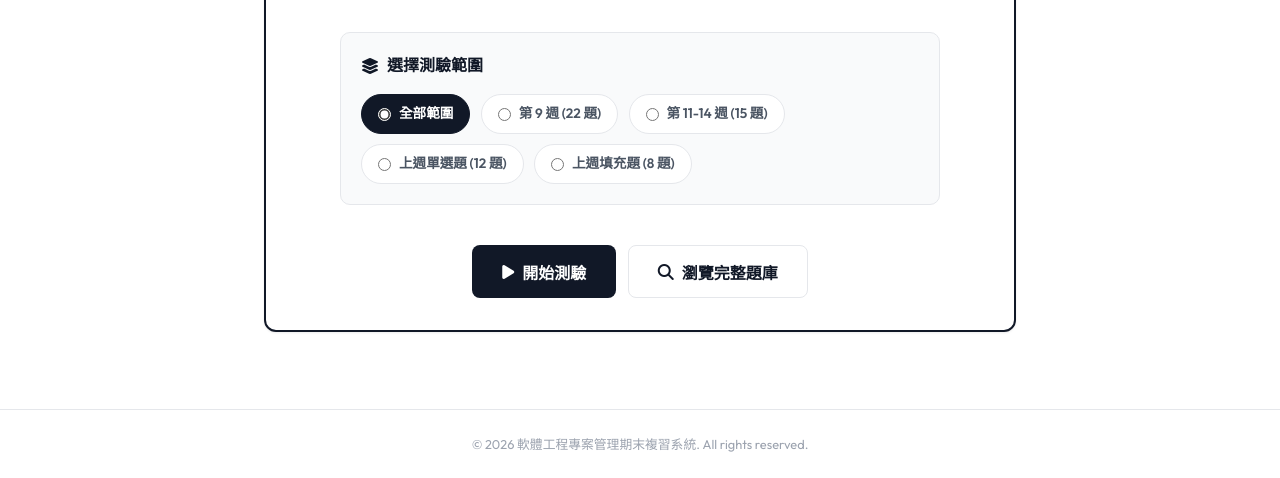
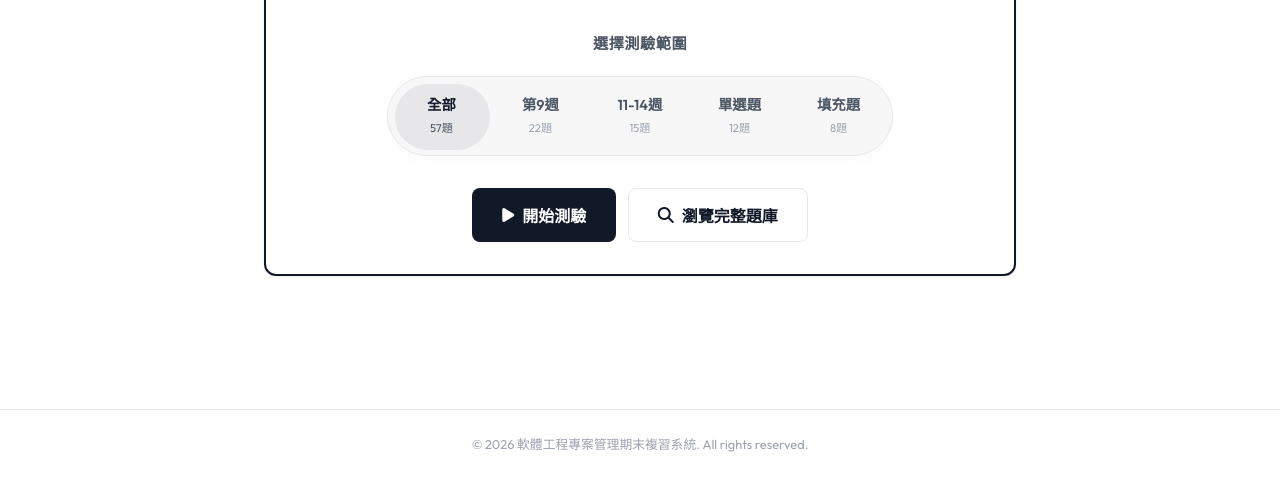
Before and after one commit to zenbrian/SPM_2026final_exam, a plain HTML site: page index.html in a window 1280 px wide. Shown: the part 322-800 px from the top of the page. Drawn offline with Linux system fonts and the light colour scheme.

Commit message:
feat: redesign quiz scope selection with interactive pill-shaped indicator and improved layout

```diff
--- a/app.js
+++ b/app.js
@@ -117,6 +117,21 @@ function updateHomeStats() {
     }
 }
 
+function updateScopeIndicator() {
+    const activeOption = document.querySelector('.scope-option.active');
+    const indicator = document.querySelector('.scope-indicator');
+    const container = document.querySelector('.scope-options');
+    if (activeOption && indicator && container) {
+        const rect = activeOption.getBoundingClientRect();
+        const containerRect = container.getBoundingClientRect();
+
+        indicator.style.left = `${rect.left - containerRect.left}px`;
+        indicator.style.width = `${rect.width}px`;
+        indicator.style.height = `${rect.height}px`;
+        indicator.style.top = `${rect.top - containerRect.top}px`;
+    }
+}
+
 // --- Data Fetching ---
 async function loadQuestions() {
     try {
@@ -132,6 +147,9 @@ async function loadQuestions() {
 
         // Render study guide
         renderStudyGuide(questionBank);
+
+        // Update scope indicator position once layout settles
+        setTimeout(updateScopeIndicator, 50);
     } catch (error) {
         console.error('Error loading questions:', error);
         if (elTotalQuestionsCount) {
@@ -176,6 +194,9 @@ function showView(viewName) {
         window.scrollTo({ top: 0 });
         setTimeout(() => {
             targetView.classList.add('active');
+            if (viewName === 'home') {
+                updateScopeIndicator();
+            }
         }, 50);
     }
 }
@@ -199,8 +220,12 @@ function setupEventListeners() {
             });
             e.target.closest('.scope-option').classList.add('active');
             updateHomeStats();
+            updateScopeIndicator();
         });
     });
+
+    // Handle recalculation on window resize for responsive layouts
+    window.addEventListener('resize', updateScopeIndicator);
 
     // Quiz view actions
     btnNextQuestion.addEventListener('click', advanceQuiz);
--- a/index.html
+++ b/index.html
@@ -67,28 +67,34 @@
                         </div>
 
                         <div class="scope-selection-card">
-                            <h3 class="scope-title"><i class="fa-solid fa-layer-group"></i> 選擇測驗範圍</h3>
+                            <h3 class="scope-title">選擇測驗範圍</h3>
                             <div class="scope-options">
                                 <label class="scope-option active">
                                     <input type="radio" name="quiz-scope" value="all" checked>
-                                    <span>全部範圍</span>
+                                    <span class="scope-name">全部</span>
+                                    <span class="scope-count">57題</span>
                                 </label>
                                 <label class="scope-option">
                                     <input type="radio" name="quiz-scope" value="week-9">
-                                    <span>第 9 週 (22 題)</span>
+                                    <span class="scope-name">第9週</span>
+                                    <span class="scope-count">22題</span>
                                 </label>
                                 <label class="scope-option">
                                     <input type="radio" name="quiz-scope" value="week-11-14">
-                                    <span>第 11-14 週 (15 題)</span>
+                                    <span class="scope-name">11-14週</span>
+                                    <span class="scope-count">15題</span>
                                 </label>
                                 <label class="scope-option">
                                     <input type="radio" name="quiz-scope" value="last_week">
-                                    <span>上週單選題 (12 題)</span>
+                                    <span class="scope-name">單選題</span>
+                                    <span class="scope-count">12題</span>
                                 </label>
                                 <label class="scope-option">
                                     <input type="radio" name="quiz-scope" value="last_week_blank">
-                                    <span>上週填充題 (8 題)</span>
+                                    <span class="scope-name">填充題</span>
+                                    <span class="scope-count">8題</span>
                                 </label>
+                                <div class="scope-indicator"></div>
                             </div>
                         </div>
 
--- a/styles.css
+++ b/styles.css
@@ -1103,62 +1103,123 @@ body {
 
 /* --- Scope Selection Styling --- */
 .scope-selection-card {
-    margin: 1.5rem auto 2.5rem;
-    max-width: 600px;
-    padding: 1.25rem;
-    border: 1px solid var(--glass-border);
-    border-radius: 10px;
-    background: var(--bg-secondary);
-    text-align: left;
+    margin: 2rem auto;
+    max-width: 650px;
+    background: transparent;
+    border: none;
+    padding: 0;
+    text-align: center;
 }
 
 .scope-title {
-    font-size: 1rem;
+    font-size: 0.95rem;
     font-weight: 700;
-    margin-bottom: 0.95rem;
-    color: var(--text-primary);
-    display: flex;
-    align-items: center;
-    gap: 0.5rem;
+    margin-bottom: 1.2rem;
+    color: var(--text-secondary);
+    display: block;
+    text-align: center;
+    letter-spacing: 0.5px;
 }
 
 .scope-options {
     display: flex;
-    flex-wrap: wrap;
-    gap: 0.65rem;
+    justify-content: center;
+    align-items: center;
+    gap: 0.25rem;
+    padding: 0.4rem;
+    background: rgba(17, 24, 39, 0.03);
+    backdrop-filter: blur(20px) saturate(180%);
+    -webkit-backdrop-filter: blur(20px) saturate(180%);
+    border-radius: 9999px;
+    border: 1px solid var(--glass-border);
+    box-shadow: 0 4px 20px rgba(0, 0, 0, 0.02);
+    width: fit-content;
+    margin: 0 auto;
+    position: relative;
+    z-index: 1;
+}
+
+:root[data-theme="dark"] .scope-options {
+    background: rgba(255, 255, 255, 0.03);
 }
 
 .scope-option {
-    display: inline-flex;
+    display: flex;
+    flex-direction: column;
     align-items: center;
-    padding: 0.5rem 1rem;
-    background: var(--bg-primary);
-    border: 1px solid var(--glass-border);
+    justify-content: center;
+    padding: 0.7rem 1.6rem;
+    background: transparent !important;
+    border: none;
     border-radius: 9999px;
-    font-size: 0.85rem;
-    font-weight: 600;
-    color: var(--text-secondary);
     cursor: pointer;
     user-select: none;
-    transition: all 0.15s ease;
+    transition: all 0.25s cubic-bezier(0.4, 0, 0.2, 1);
+    min-width: 95px;
+    text-align: center;
+    position: relative;
+    z-index: 2;
 }
 
 .scope-option input[type="radio"] {
-    margin-right: 0.5rem;
-    accent-color: var(--text-primary);
+    display: none;
 }
 
-.scope-option:hover {
-    border-color: var(--glass-border-hover);
+.scope-name {
+    font-size: 0.9rem;
+    font-weight: 600;
+    color: var(--text-secondary);
+    transition: color 0.2s ease;
+}
+
+.scope-count {
+    font-size: 0.7rem;
+    color: var(--text-muted);
+    margin-top: 0.15rem;
+    transition: color 0.2s ease;
+}
+
+.scope-option:hover .scope-name {
     color: var(--text-primary);
 }
 
-.scope-option.active {
-    background: var(--text-primary);
-    color: var(--bg-primary);
-    border-color: var(--text-primary);
+.scope-indicator {
+    position: absolute;
+    border-radius: 9999px;
+    background: rgba(17, 24, 39, 0.07);
+    transition: all 0.3s cubic-bezier(0.25, 0.8, 0.25, 1);
+    z-index: 1;
+    pointer-events: none;
 }
 
-.scope-option.active input[type="radio"] {
-    accent-color: var(--bg-primary);
+:root[data-theme="dark"] .scope-indicator {
+    background: rgba(243, 244, 246, 0.09);
 }
+
+.scope-option.active .scope-name {
+    color: var(--text-primary);
+    font-weight: 700;
+}
+
+.scope-option.active .scope-count {
+    color: var(--text-secondary);
+}
+
+@media (max-width: 640px) {
+    .scope-options {
+        border-radius: 16px;
+        flex-wrap: wrap;
+        width: 100%;
+        padding: 0.4rem;
+        gap: 0.3rem;
+    }
+    .scope-option {
+        flex: 1 1 calc(50% - 0.3rem);
+        min-width: 100px;
+        padding: 0.65rem 0.5rem;
+        border-radius: 12px;
+    }
+    .scope-indicator {
+        border-radius: 12px;
+    }
+}
```
